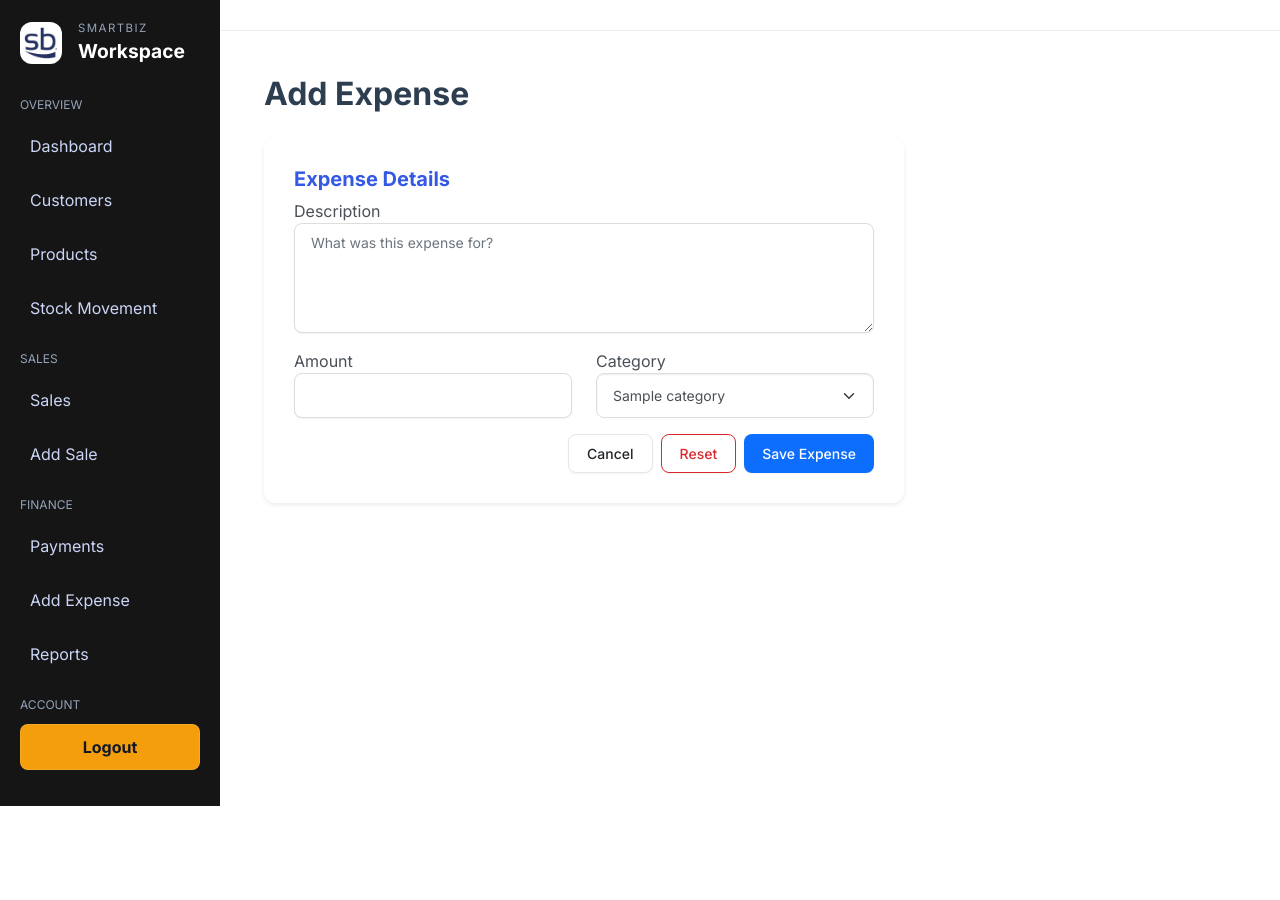
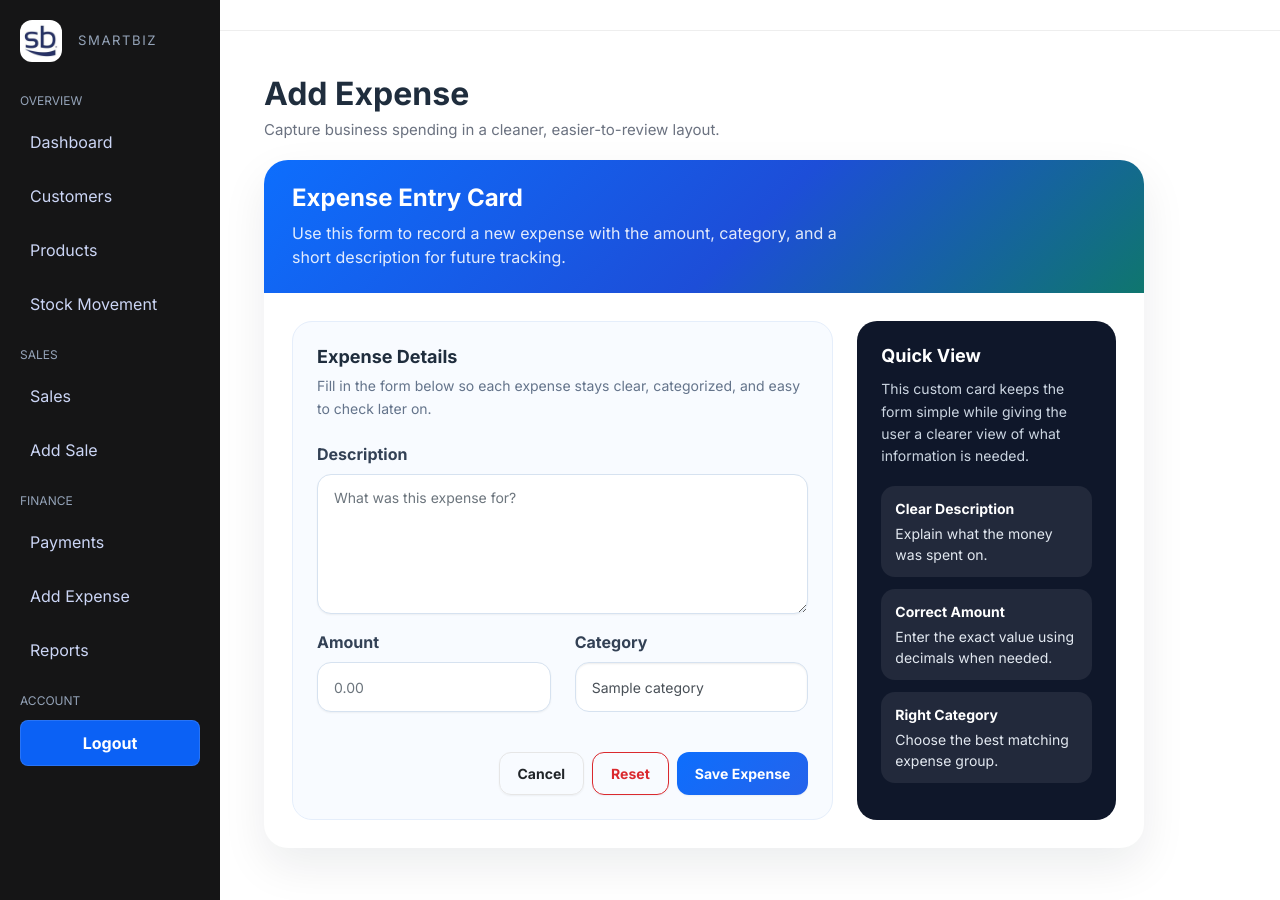
Before and after one commit to festus-hub/Smartbiz, a Django app: template smartbiz/dashboard/templates/dashboard/add_expense.html in a window 1280 px wide. Before the commit the page ends 806 px from the top, so only its background shows below. Run offline with Django 5.2, Linux system fonts and the light colour scheme; the template is opened without the code that fills it: most values are stand-ins (such as "Sample title", 1, 10 or a date in 2020); some libraries are stand-ins or nearby versions.

Commit message:
Update psycopg-binary version

```diff
--- a/smartbiz/dashboard/templates/dashboard/add_expense.html
+++ b/smartbiz/dashboard/templates/dashboard/add_expense.html
@@ -4,87 +4,222 @@
 {% block content %}
 
 <style>
-.add-expense-page h2 {
-    font-weight: 600;
-    color: #2c3e50;
+.add-expense-page {
+    padding-bottom: 32px;
 }
 
-.add-expense-page .card {
-    border-radius: 12px;
-    border: none;
+.add-expense-page .page-heading {
+    margin: 24px 0 18px;
 }
 
-.add-expense-page .card-body {
-    padding: 30px;
+.add-expense-page .page-heading h2 {
+    margin-bottom: 6px;
+    font-weight: 700;
+    color: #1f2d3d;
 }
 
-.add-expense-page .card-title {
-    font-size: 20px;
+.add-expense-page .page-heading p {
+    margin-bottom: 0;
+    color: #6b7280;
+    font-size: 15px;
+}
+
+.add-expense-page .expense-card {
+    max-width: 880px;
+    border: none;
+    border-radius: 24px;
+    overflow: hidden;
+    background: #ffffff;
+    box-shadow: 0 18px 45px rgba(15, 23, 42, 0.08);
+}
+
+.add-expense-page .expense-card-header {
+    padding: 24px 28px;
+    background: linear-gradient(135deg, #0d6efd 0%, #1d4ed8 55%, #0f766e 100%);
+    color: #ffffff;
+}
+
+.add-expense-page .expense-card-header h4 {
+    margin: 0 0 8px;
+    font-size: 24px;
+    font-weight: 700;
+}
+
+.add-expense-page .expense-card-header p {
+    margin: 0;
+    max-width: 580px;
+    color: rgba(255, 255, 255, 0.88);
+}
+
+.add-expense-page .expense-card-body {
+    padding: 28px;
+}
+
+.add-expense-page .expense-section {
+    height: 100%;
+    padding: 24px;
+    border-radius: 20px;
+    background: #f8fbff;
+    border: 1px solid #e5eefb;
+}
+
+.add-expense-page .section-title {
+    margin-bottom: 8px;
+    font-size: 18px;
+    font-weight: 700;
+    color: #1f2d3d;
+}
+
+.add-expense-page .section-text {
+    margin-bottom: 22px;
+    color: #64748b;
+    font-size: 14px;
+    line-height: 1.6;
+}
+
+.add-expense-page .form-label {
+    margin-bottom: 8px;
     font-weight: 600;
+    color: #334155;
 }
 
 .add-expense-page input,
 .add-expense-page select,
 .add-expense-page textarea {
-    border-radius: 8px;
-    border: 1px solid #ddd;
+    border-radius: 14px;
+    border: 1px solid #d6e2f0;
+    background: #ffffff;
 }
 
 .add-expense-page input,
 .add-expense-page select {
-    height: 45px;
+    height: 50px;
 }
 
 .add-expense-page textarea {
-    min-height: 110px;
+    min-height: 140px;
     resize: vertical;
+    padding-top: 12px;
 }
 
 .add-expense-page input:focus,
 .add-expense-page select:focus,
 .add-expense-page textarea:focus {
     border-color: #0d6efd;
-    box-shadow: 0 0 6px rgba(13, 110, 253, 0.2);
+    box-shadow: 0 0 0 4px rgba(13, 110, 253, 0.12);
+}
+
+.add-expense-page .quick-view-card {
+    height: 100%;
+    padding: 24px;
+    border-radius: 20px;
+    background: #0f172a;
+    color: #e2e8f0;
+}
+
+.add-expense-page .quick-view-card h5 {
+    margin-bottom: 12px;
+    font-size: 18px;
+    font-weight: 700;
+    color: #ffffff;
+}
+
+.add-expense-page .quick-view-card p {
+    margin-bottom: 18px;
+    color: #cbd5e1;
+    font-size: 14px;
+    line-height: 1.6;
+}
+
+.add-expense-page .quick-view-list {
+    margin: 0;
+    padding: 0;
+    list-style: none;
+}
+
+.add-expense-page .quick-view-list li {
+    margin-bottom: 12px;
+    padding: 12px 14px;
+    border-radius: 14px;
+    background: rgba(255, 255, 255, 0.08);
+    color: #e2e8f0;
+    font-size: 14px;
+}
+
+.add-expense-page .quick-view-list li:last-child {
+    margin-bottom: 0;
+}
+
+.add-expense-page .quick-view-list strong {
+    display: block;
+    margin-bottom: 4px;
+    color: #ffffff;
+}
+
+.add-expense-page .action-row {
+    margin-top: 24px;
 }
 
 .add-expense-page .btn {
-    border-radius: 8px;
-    padding: 8px 18px;
+    border-radius: 12px;
+    padding: 10px 18px;
+    font-weight: 600;
 }
 
 .add-expense-page .btn-primary {
-    background-color: #0d6efd;
+    background: linear-gradient(135deg, #0d6efd 0%, #2563eb 100%);
     border: none;
 }
 
 .add-expense-page .btn-primary:hover {
-    background-color: #8c5ceb;
+    background: linear-gradient(135deg, #0b5ed7 0%, #1d4ed8 100%);
+}
+
+@media (max-width: 767.98px) {
+    .add-expense-page .expense-card-header,
+    .add-expense-page .expense-card-body,
+    .add-expense-page .expense-section,
+    .add-expense-page .quick-view-card {
+        padding: 20px;
+    }
 }
 </style>
 
 <div class="container-fluid px-4 add-expense-page">
-    <h2 class="mt-4 mb-4">Add Expense</h2>
+    <div class="page-heading">
+        <h2>Add Expense</h2>
+        <p>Capture business spending in a cleaner, easier-to-review layout.</p>
+    </div>
 
-    <div class="card shadow-sm" style="max-width: 640px;">
-        <div class="card-body">
+    <div class="card expense-card">
+        <div class="expense-card-header">
+            <h4>Expense Entry Card</h4>
+            <p>Use this form to record a new expense with the amount, category, and a short description for future tracking.</p>
+        </div>
+
+        <div class="expense-card-body">
             <form method="POST">
                 {% csrf_token %}
 
-                <h5 class="card-title text-primary">Expense Details</h5>
+                <div class="row">
+                    <div class="col-lg-8 mb-4 mb-lg-0">
+                        <div class="expense-section">
+                            <h5 class="section-title">Expense Details</h5>
+                            <p class="section-text">Fill in the form below so each expense stays clear, categorized, and easy to check later on.</p>
 
                             <div class="mb-3">
-                    <label>Description</label>
+                                <label class="form-label">Description</label>
                                 <textarea name="description" class="form-control" placeholder="What was this expense for?" required></textarea>
                             </div>
 
                             <div class="row">
                                 <div class="col-md-6 mb-3">
-                        <label>Amount</label>
-                        <input type="number" name="amount" class="form-control" step="0.01" min="0.01" required>
+                                    <label class="form-label">Amount</label>
+                                    <input type="number" name="amount" class="form-control" step="0.01" min="0.01" placeholder="0.00" required>
                                 </div>
 
                                 <div class="col-md-6 mb-3">
-                        <label>Category</label>
+                                    <label class="form-label">Category</label>
                                     <select name="category" class="form-select" required>
                                         {% for value, label in categories %}
                                         <option value="{{ value }}">{{ label }}</option>
@@ -93,10 +228,35 @@
                                 </div>
                             </div>
 
-                <div class="d-flex justify-content-end gap-2">
+                            <div class="d-flex flex-wrap justify-content-end gap-2 action-row">
                                 <a href="{% url 'dashboard' %}" class="btn btn-outline-secondary">Cancel</a>
                                 <button type="reset" class="btn btn-outline-danger">Reset</button>
                                 <button type="submit" class="btn btn-primary">Save Expense</button>
+                            </div>
+                        </div>
+                    </div>
+
+                    <div class="col-lg-4">
+                        <div class="quick-view-card">
+                            <h5>Quick View</h5>
+                            <p>This custom card keeps the form simple while giving the user a clearer view of what information is needed.</p>
+
+                            <ul class="quick-view-list">
+                                <li>
+                                    <strong>Clear Description</strong>
+                                    Explain what the money was spent on.
+                                </li>
+                                <li>
+                                    <strong>Correct Amount</strong>
+                                    Enter the exact value using decimals when needed.
+                                </li>
+                                <li>
+                                    <strong>Right Category</strong>
+                                    Choose the best matching expense group.
+                                </li>
+                            </ul>
+                        </div>
+                    </div>
                 </div>
             </form>
         </div>
--- a/smartbiz/dashboard/templates/dashboard/sidebar.html
+++ b/smartbiz/dashboard/templates/dashboard/sidebar.html
@@ -1,11 +1,26 @@
 {% load static %}
+  <style>
+    .logout-btn {
+        width: 100%;
+        padding: 10px 12px;
+        border: 1px solid rgba(255,255,255,0.12);
+        border-radius: 8px;
+        background: #0b61f5;
+        color: #ffffff; /* Changed to white for better visibility */
+        font-weight: 700;
+        cursor: pointer;
+        transition: background 0.2s ease-in-out; /* Smooth hover transition */
+    }
 
+    .logout-btn:hover {
+        background: #d32f2f; /* Changes to red on hover */
+    }
+</style>
 <div class="sidebar">
     <div class="logo d-flex align-items-center gap-3">
         <img src="{% static 'images/logo2.png' %}" alt="SmartBiz logo" style="height: 42px; width: 42px; border-radius: 12px; object-fit: cover;">
         <div>
-            <div style="font-size: 0.72rem; letter-spacing: 0.12em; text-transform: uppercase; color: #94a3b8;">SmartBiz</div>
-            <div style="font-size: 1.2rem; font-weight: 700; color: #ffffff;">Workspace</div>
+            <div style="font-size: 0.82rem; letter-spacing: 0.12em; text-transform: uppercase; color: #94a3b8;">SmartBiz</div>
         </div>
     </div>
 
@@ -63,14 +78,15 @@
 
         <li class="section">Account</li>
         <li>
-            <form action="{% url 'logout' %}" method="POST" style="margin: 0;">
-                {% csrf_token %}
-                <button
-                    type="submit"
-                    style="width: 100%; padding: 10px 12px; border: 1px solid rgba(255,255,255,0.12); border-radius: 8px; background: #f59e0b; color: #111827; font-weight: 700;">
-                    Logout
-                </button>
-            </form>
+
+
+        <form action="{% url 'logout' %}" method="POST" style="margin: 0;">
+             {% csrf_token %}
+            <button type="submit" class="logout-btn">
+              Logout
+            </button>
+        </form>
+
         </li>
     </ul>
 </div>
--- a/smartbiz/requirements.txt
+++ b/smartbiz/requirements.txt
@@ -15,7 +15,7 @@ jsonschema==4.26.0
 jsonschema-specifications==2025.9.1
 packaging==26.2
 psycopg==3.2.9
-psycopg-binary==3.2.9
+psycopg-binary==3.2.10
 PyYAML==6.0.3
 referencing==0.37.0
 rpds-py==0.30.0
```
Also changed, not shown: smartbiz/dashboard/templates/dashboard/index.html (+5 -20 lines), smartbiz/dashboard/templates/dashboard/login.html (+10 -1 lines), smartbiz/dashboard/tests.py (+20 -1 lines), smartbiz/dashboard/views.py (+6 -5 lines). Lines whose indentation alone changed are shown as unchanged.
